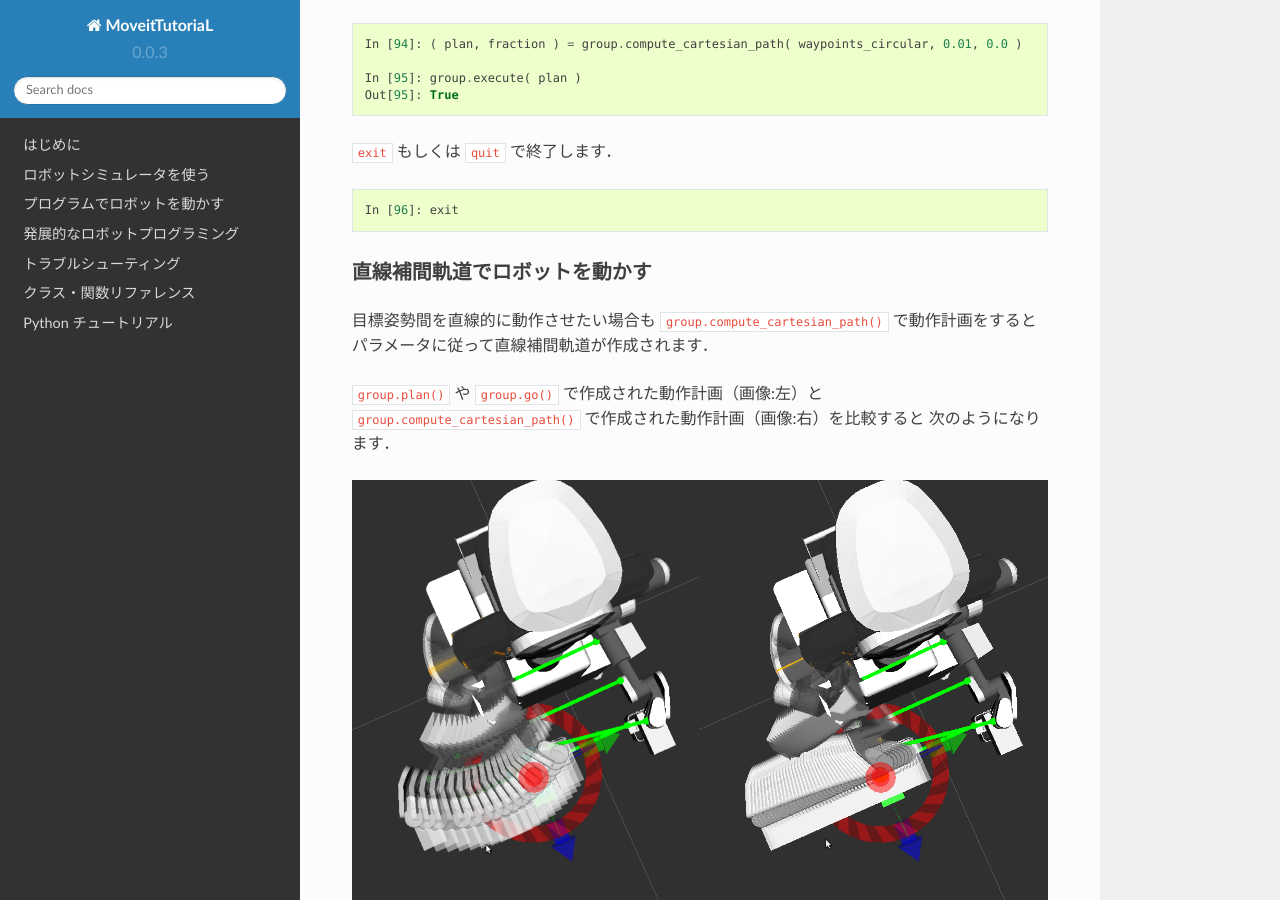
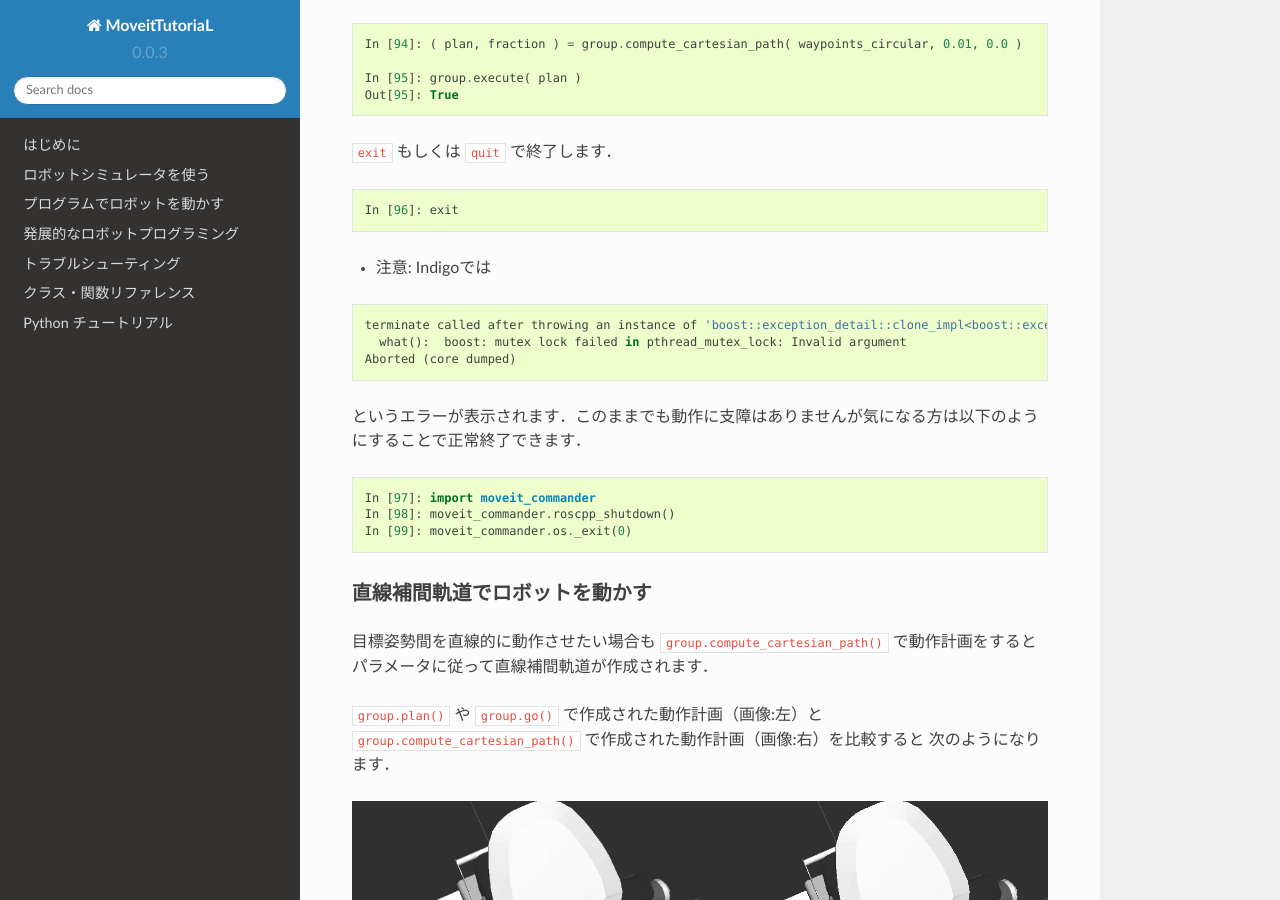
Before and after one commit to tork-a/tork_moveit_tutorial, a Sphinx documentation site: the page built from doc/moveit-tutorial_ja_robot-python_basic.md, in a window 1280 px wide and 900 px high, scrolled down 8685 px. Built offline with Sphinx 7.4.7 and the Read the Docs theme 2.0.0, drawn with Linux system fonts in a browser that asks for light colours.

Commit message:
add comment on clean exit

````diff
--- a/doc/moveit-tutorial_ja_robot-python_basic.md
+++ b/doc/moveit-tutorial_ja_robot-python_basic.md
@@ -460,7 +460,18 @@ Out[95]: True
 ```python
 In [96]: exit
 ```
-
+- 注意: Indigoでは
+```
+terminate called after throwing an instance of 'boost::exception_detail::clone_impl<boost::exception_detail::error_info_injector<boost::lock_error> >'
+  what():  boost: mutex lock failed in pthread_mutex_lock: Invalid argument
+Aborted (core dumped)
+```
+というエラーが表示されます．このままでも動作に支障はありませんが気になる方は以下のようにすることで正常終了できます．
+```
+In [97]: import moveit_commander
+In [98]: moveit_commander.roscpp_shutdown()
+In [99]: moveit_commander.os._exit(0)
+```
 
 ### 直線補間軌道でロボットを動かす
 
````
